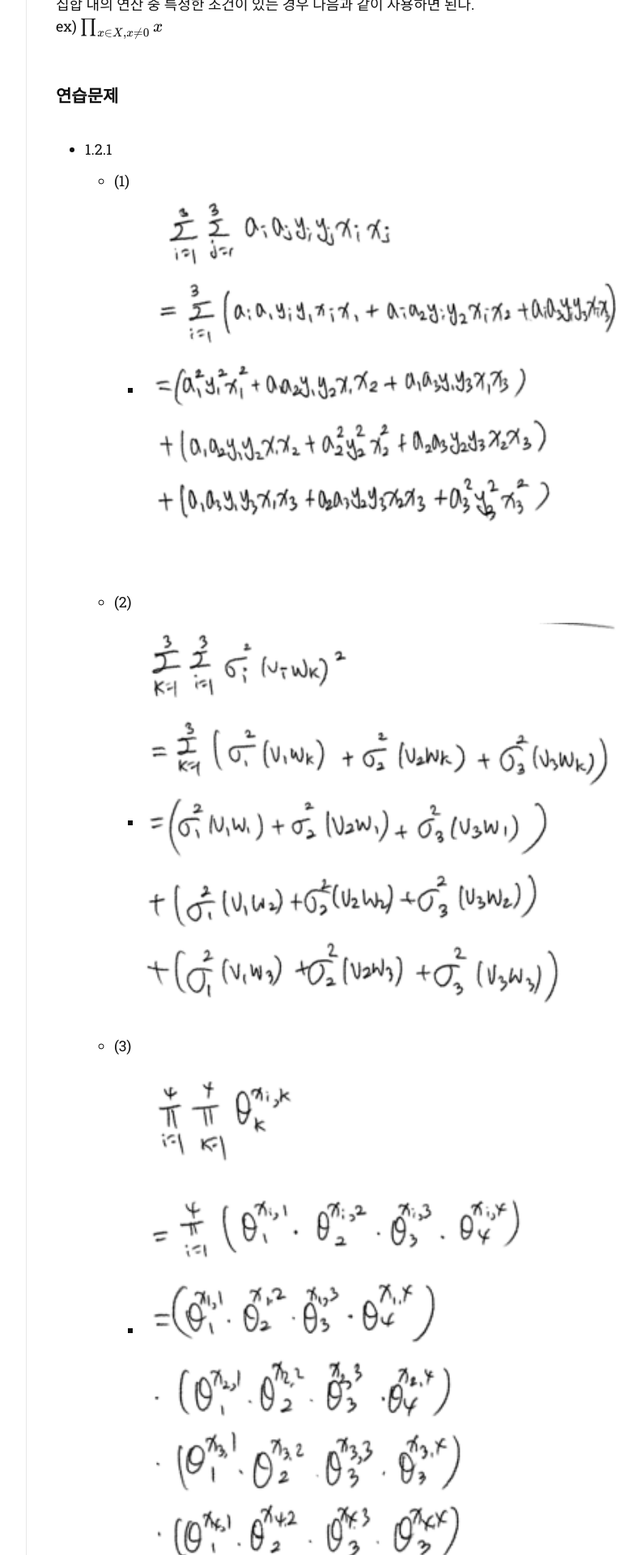
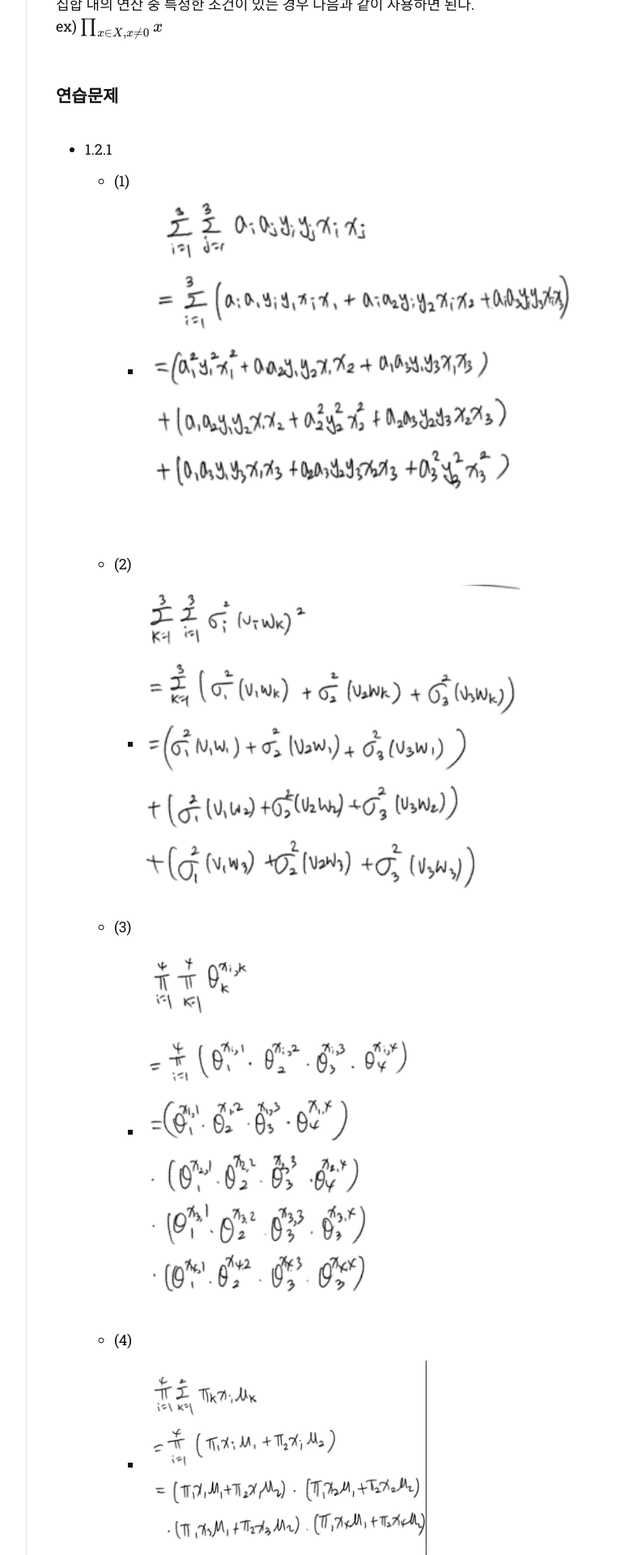
Before and after one commit to dlgur1994/dlgur1994.github.io, a Jekyll site: the page built from _posts/2021-07-13-LinearAlgebra-chap1-2.md, in a window 1280 px wide. Shown: the part 1297-3217 px from the top of the page at 81% size, without its empty margins (357-1149 px from the left). Built offline with Jekyll 4.4.1, drawn with Linux system fonts in a browser that asks for light colours; nearby versions of some CDN libraries; some web fonts are replaced; comment, search, counter and statistics services are not loaded.

Commit message:
linear algebra 1.2 done 21/07/14

```diff
--- a/_posts/2021-07-13-LinearAlgebra-chap1-2.md
+++ b/_posts/2021-07-13-LinearAlgebra-chap1-2.md
@@ -38,13 +38,13 @@ ex) $$\prod_{x \in X, x \neq 0} x$$<br/>
 ### 연습문제
 - 1.2.1
     - (1)
-        - ![1](/images/linearalgebra/1_2/1.png){: width="100%" height="100%"}
+        - ![1](/images/linearalgebra/1_2/1.png){: width="90%" height="90%"}
     - (2)
-        - ![2](/images/linearalgebra/1_2/2.png){: width="100%" height="100%"}
+        - ![2](/images/linearalgebra/1_2/2.png){: width="80%" height="80%"}
     - (3)
-        - ![3](/images/linearalgebra/1_2/3.png){: width="100%" height="100%"}
+        - ![3](/images/linearalgebra/1_2/3.png){: width="70%" height="70%"}
     - (4)
-        - ![4](/images/linearalgebra/1_2/4.png){: width="100%" height="100%"}
+        - ![4](/images/linearalgebra/1_2/4.png){: width="60%" height="60%"}
 - 1.2.2
     - (1)
         - ![5](/images/linearalgebra/1_2/5.png){: width="100%" height="100%"}
```
